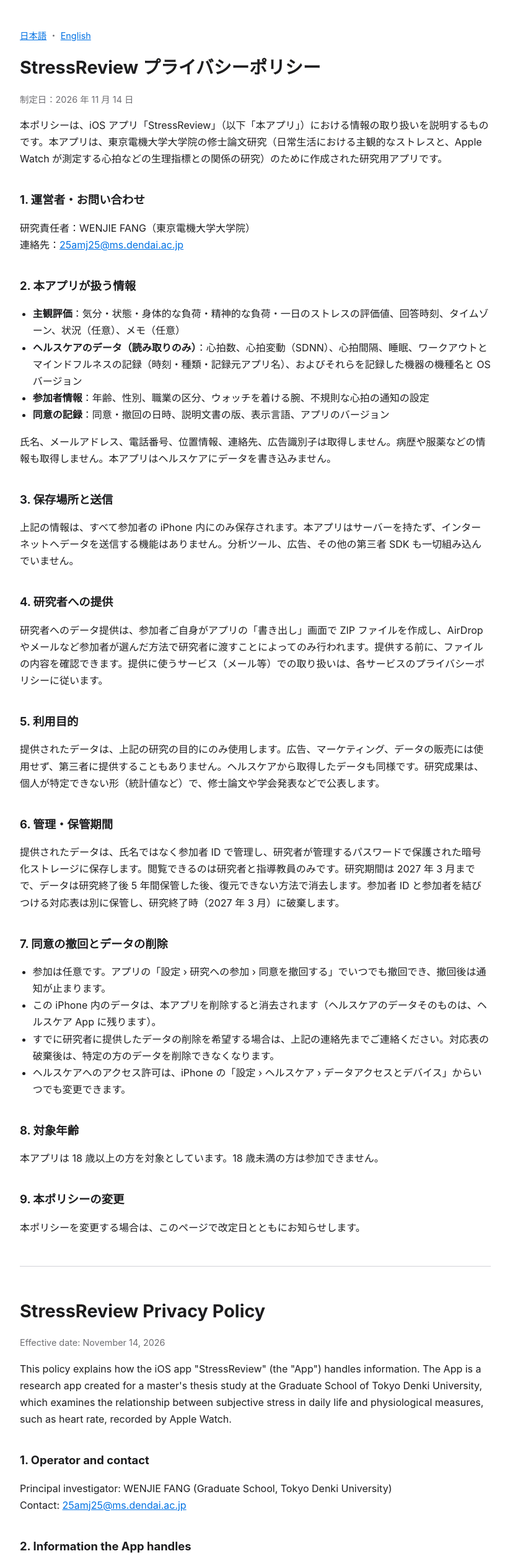
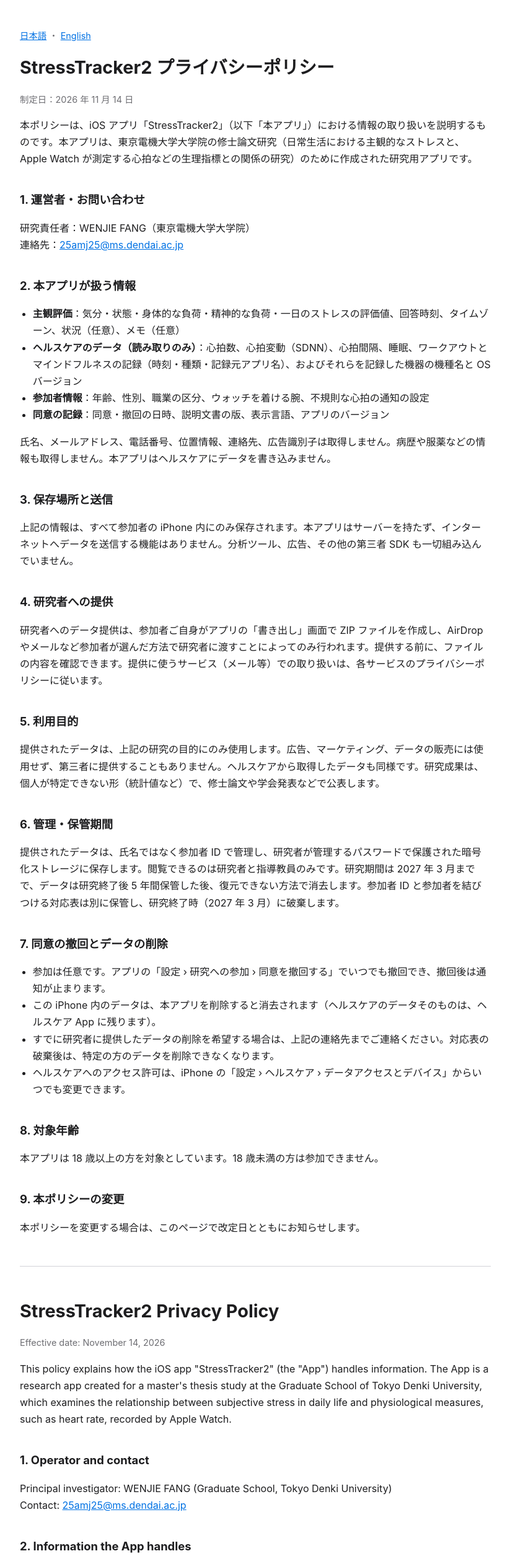
Before and after one commit to Saifatdo10/stressreview-privacy, a plain HTML site: page index.html in a window 1280 px wide. Shown: the top 2524 px of the page at 62% size, without its empty margins (228-1051 px from the left). Drawn offline with Linux system fonts and the light colour scheme.

Commit message:
Update app name from StressReview to StressTracker2

```diff
--- a/index.html
+++ b/index.html
@@ -3,7 +3,7 @@
 <head>
 <meta charset="utf-8">
 <meta name="viewport" content="width=device-width, initial-scale=1">
-<title>StressReview Privacy Policy</title>
+<title>StressTracker2 Privacy Policy</title>
 <style>
   :root { --bg: #ffffff; --fg: #1d1d1f; --muted: #6e6e73; --line: #d2d2d7; --accent: #0071e3; }
   @media (prefers-color-scheme: dark) {
@@ -28,10 +28,10 @@
 
 <!-- ===================== 日本語 ===================== -->
 <section id="ja" lang="ja">
-<h1>StressReview プライバシーポリシー</h1>
+<h1>StressTracker2 プライバシーポリシー</h1>
 <p class="meta">制定日：2026 年 11 月 14 日</p>
 
-<p>本ポリシーは、iOS アプリ「StressReview」（以下「本アプリ」）における情報の取り扱いを説明するものです。本アプリは、東京電機大学大学院の修士論文研究（日常生活における主観的なストレスと、Apple Watch が測定する心拍などの生理指標との関係の研究）のために作成された研究用アプリです。</p>
+<p>本ポリシーは、iOS アプリ「StressTracker2」（以下「本アプリ」）における情報の取り扱いを説明するものです。本アプリは、東京電機大学大学院の修士論文研究（日常生活における主観的なストレスと、Apple Watch が測定する心拍などの生理指標との関係の研究）のために作成された研究用アプリです。</p>
 
 <h2>1. 運営者・お問い合わせ</h2>
 <p>研究責任者：WENJIE FANG（東京電機大学大学院）<br>
@@ -77,10 +77,10 @@
 
 <!-- ===================== English ===================== -->
 <section id="en" lang="en">
-<h1>StressReview Privacy Policy</h1>
+<h1>StressTracker2 Privacy Policy</h1>
 <p class="meta">Effective date: November 14, 2026</p>
 
-<p>This policy explains how the iOS app "StressReview" (the "App") handles information. The App is a research app created for a master's thesis study at the Graduate School of Tokyo Denki University, which examines the relationship between subjective stress in daily life and physiological measures, such as heart rate, recorded by Apple Watch.</p>
+<p>This policy explains how the iOS app "StressTracker2" (the "App") handles information. The App is a research app created for a master's thesis study at the Graduate School of Tokyo Denki University, which examines the relationship between subjective stress in daily life and physiological measures, such as heart rate, recorded by Apple Watch.</p>
 
 <h2>1. Operator and contact</h2>
 <p>Principal investigator: WENJIE FANG (Graduate School, Tokyo Denki University)<br>
```
